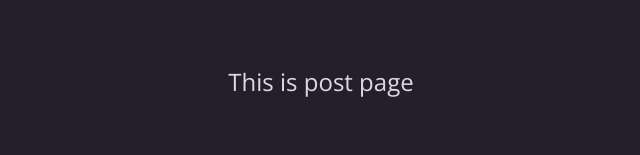
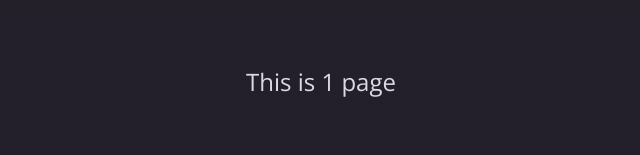
Before and after one commit to svyatoslav-e/foods, a Next.js app: page /blog/1 in a window 1280 px wide. Shown: the part 135-290 px from the top of the page, without its empty margins (319-959 px from the left). Built offline with nearby package versions, Linux system fonts and the light colour scheme.

Commit message:
chore: Update blog post page to display dynamic slug parameter

```diff
--- a/app/blog/[slug]/page.js
+++ b/app/blog/[slug]/page.js
@@ -1,8 +1,9 @@
-export default function BlogPost() {
+export default function BlogPost({ params }) {
+    console.log("BlogPost executed: ", params);
     return (
         <main>
             <h1>Post 1</h1>
-            <p>This is post page</p>
+            <p>This is { params.slug } page</p>
         </main>
     );
 }
```
